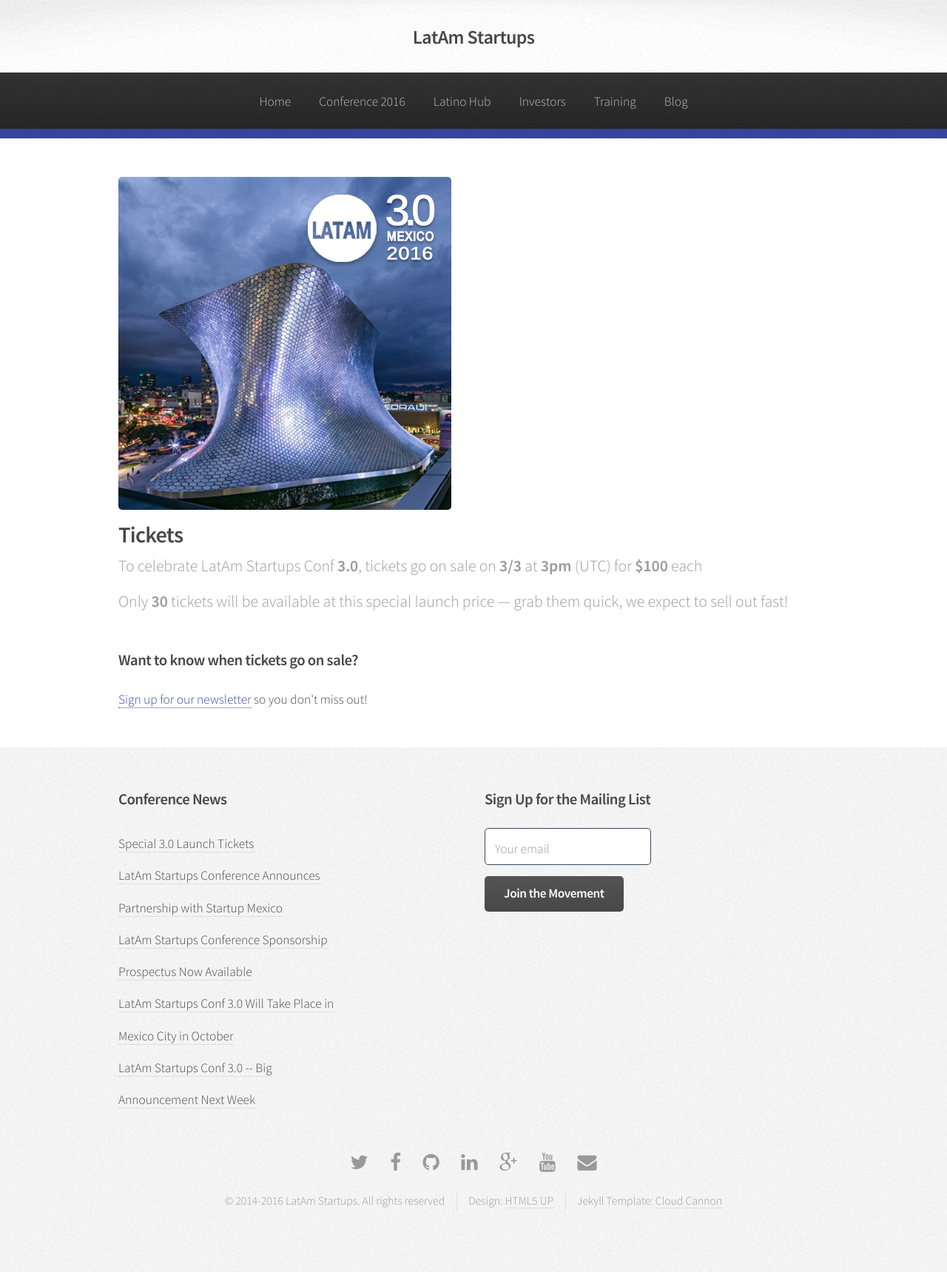
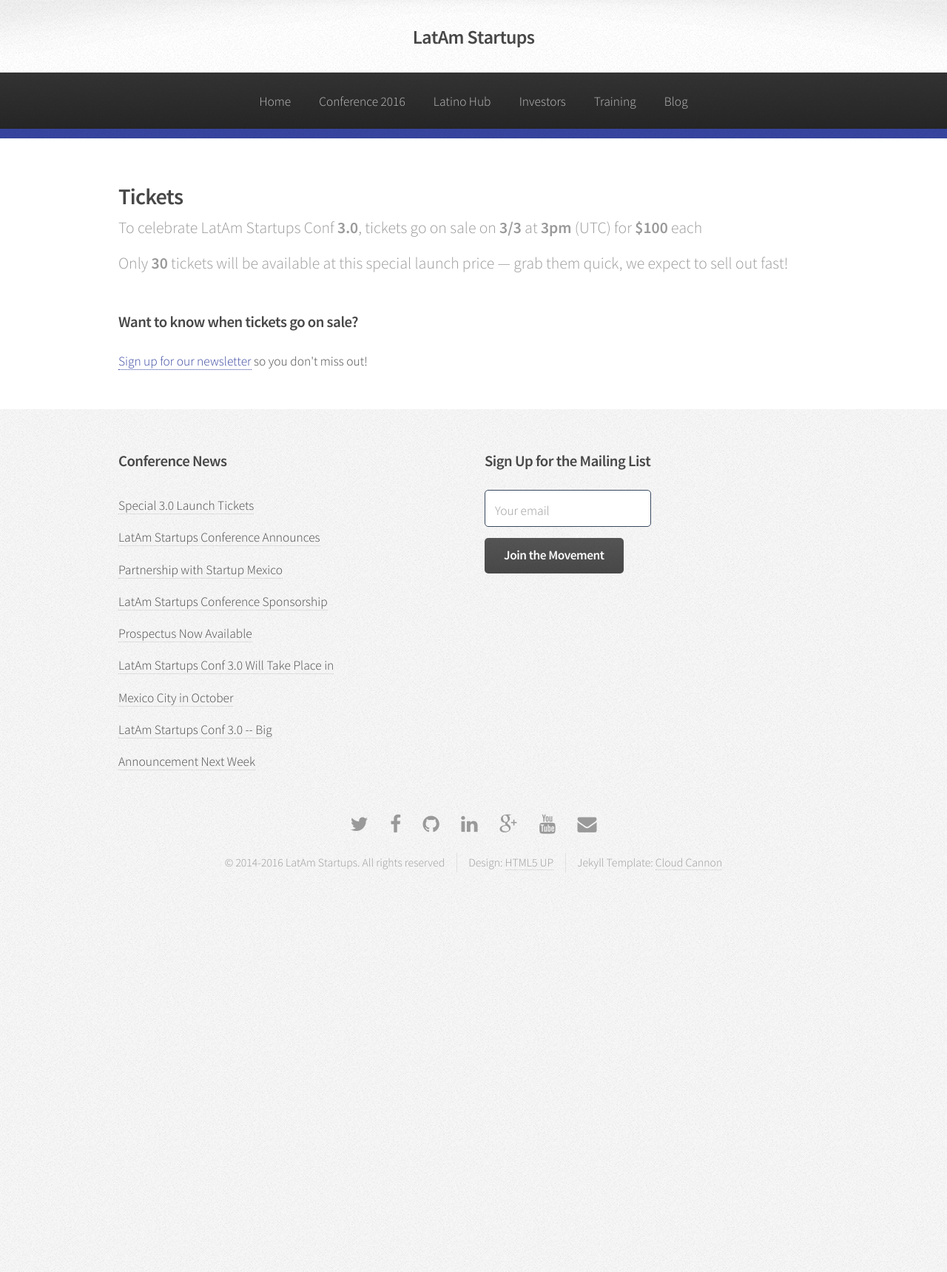
Before and after one commit to LatAmStartups/LatAmStartups.github.io, a Jekyll site: the page built from tickets.html, in a window 1280 px wide. Shown: the whole page at 74% size. Built offline with Jekyll 4.4.1, drawn with Linux system fonts in a browser that asks for light colours; after the commit the page ends 1262 px from its top, so only the background shows below that.

Commit message:
remove image for now

```diff
--- a/tickets.html
+++ b/tickets.html
@@ -11,7 +11,6 @@
 				<!-- Content -->
 
 					<article>
-						<span class="image centered"><img src="{{ site.baseurl }}/assets/images/tix.jpg" alt="" /></span>
 						<header>
 							<h2>Tickets</h2>
 							<p>To celebrate LatAm Startups Conf <strong>3.0</strong>, tickets go on sale on <strong>3/3</strong> at <strong>3pm</strong> (UTC) for <strong>$100</strong> each</p>
```
